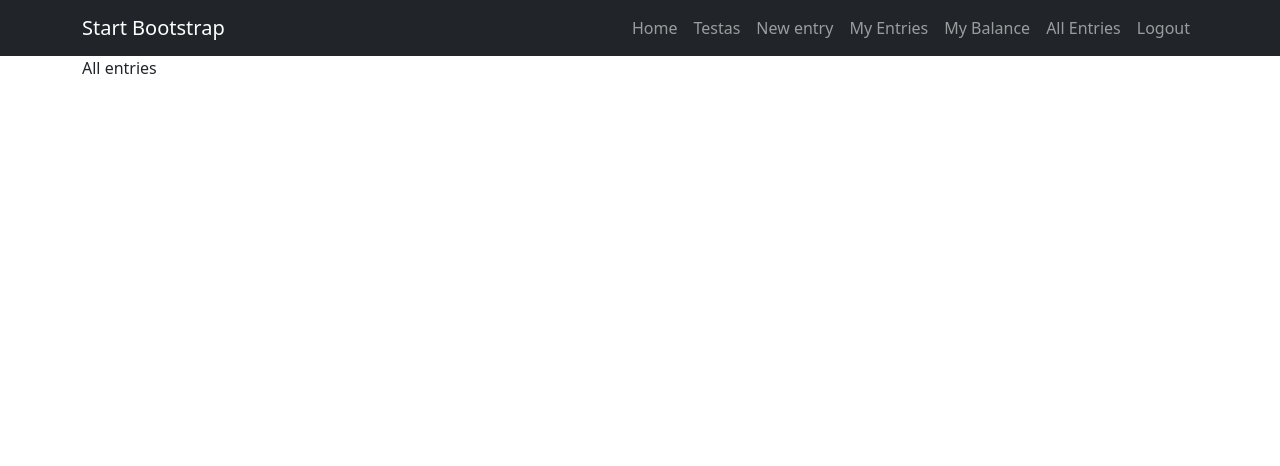
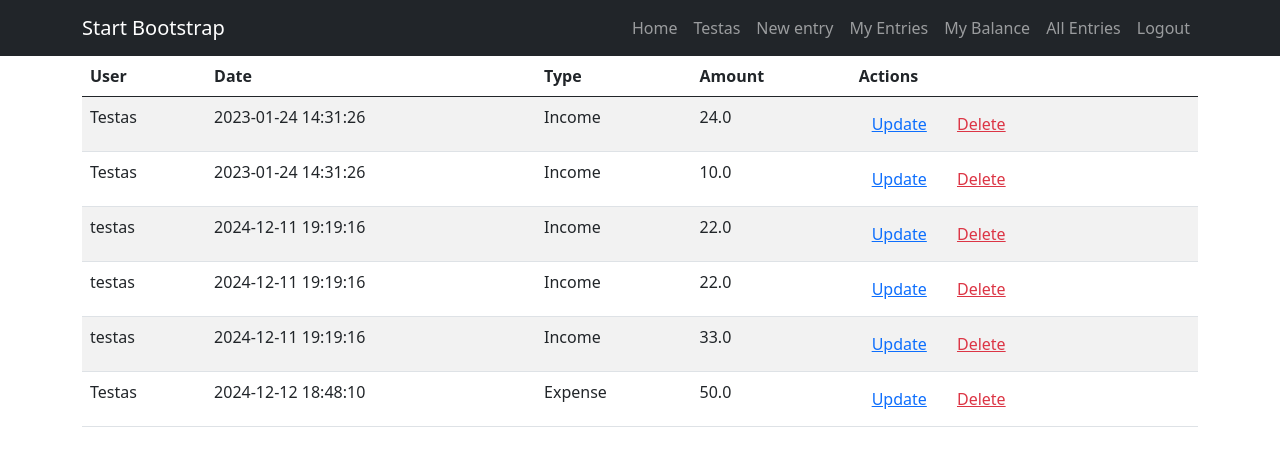
Before and after one commit to Pawsome-Sky/Assignments, a Flask app: page /all_entries in a window 1280 px wide. Shown: the top 466 px of the page. Run offline with Flask 3, Linux system fonts and the light colour scheme; a user stored in the database is signed in; data comes from the database, SQL or seed files in the repository; both versions use the stored data as it was after the commit.

Commit message:
Updated files

```diff
--- a/Budget/app.py
+++ b/Budget/app.py
@@ -92,8 +92,11 @@ def login():
 def new_entry():
     form = forms.EntryForm()
     if form.validate_on_submit():
-        new_entry = Entry(income=True,
-                          sum=form.sum.data, user_id=current_user.id)
+        new_entry = Entry(
+            income=form.income.data,
+            sum=form.sum.data,
+            user_id=current_user.id
+        )
         db.session.add(new_entry)
         db.session.commit()
         flash('Entry was created successfully', 'success')
@@ -111,13 +114,37 @@ def entries():
 @app.route('/all_entries')
 @login_required
 def all_entries():
-    return render_template('all_entries.html')
+    all_entries = Entry.query.join(User, Entry.user_id == User.id).add_columns(
+        Entry.date, Entry.income, Entry.sum, User.name
+    ).all()
+    return render_template('all_entries.html', all_entries=all_entries, datetime=datetime)
 
 
-@app.route('/account')
+@app.route('/account', methods=['GET', 'POST'])
 @login_required
 def account():
-    return render_template('account.html')
+    form = forms.UpdateAccountForm()
+
+    if form.validate_on_submit():
+        existing_user = User.query.filter_by(name=form.name.data).first()
+        existing_email = User.query.filter_by(email=form.email.data).first()
+
+        if existing_user and existing_user.id != current_user.id:
+            flash('This username is already taken.', 'danger')
+        elif existing_email and existing_email.id != current_user.id:
+            flash('This email is already taken.', 'danger')
+        else:
+            current_user.name = form.name.data
+            current_user.email = form.email.data
+            db.session.commit()
+            flash('Your account has been updated!', 'success')
+            return redirect(url_for('account'))
+
+    elif request.method == 'GET':
+        form.name.data = current_user.name
+        form.email.data = current_user.email
+
+    return render_template('account.html', form=form)
 
 
 @app.route('/balance')
--- a/Budget/forms.py
+++ b/Budget/forms.py
@@ -36,3 +36,8 @@ class EntryForm(FlaskForm):
     income = BooleanField('Income')
     sum = FloatField('Sum', [DataRequired()])
     submit = SubmitField('Submit')
+
+
+class UpdateAccountForm(FlaskForm):
+    name = StringField('Username', validators=[DataRequired()])
+    email = StringField('Email', validators=[DataRequired(), Email()])
--- a/Budget/templates/all_entries.html
+++ b/Budget/templates/all_entries.html
@@ -1,7 +1,29 @@
 {% extends "base.html" %}
 
 {% block content %}
-
-<p> All entries </p>
-
-{% endblock content %}
+<table class="table table-striped">
+    <thead>
+        <tr>
+            <th>User</th>
+            <th>Date</th>
+            <th>Type</th>
+            <th>Amount</th>
+            <th>Actions</th>
+        </tr>
+    </thead>
+    <tbody>
+        {% for entry in all_entries %}
+        <tr>
+            <td>{{ entry.name }}</td>
+            <td>{{ entry.date.strftime('%Y-%m-%d %H:%M:%S') }}</td>
+            <td>{{ "Income" if entry.income else "Expense" }}</td>
+            <td>{{ entry.sum }}</td>
+            <td>
+                <a href="{{ url_for('update', id=entry.id) }}" class="btn btn-link text-primary">Update</a>
+                <a href="{{ url_for('delete', id=entry.id) }}" class="btn btn-link text-danger" onclick="return confirm('Are you sure you want to delete this entry?')">Delete</a>
+            </td>
+        </tr>
+        {% endfor %}
+    </tbody>
+</table>
+{% endblock %}
--- a/Budget/templates/balance.html
+++ b/Budget/templates/balance.html
@@ -1,4 +1,5 @@
 {% extends "base.html" %}
 
 {% block content %}
-{% endblock content %}
+    <strong>My balance is:</strong> {{ balance }}
+{% endblock %}
```
Also changed, not shown: Budget/templates/account.html (+17 -3 lines), Budget/templates/entries.html (+23 -15 lines), Budget/sqlite.db.
